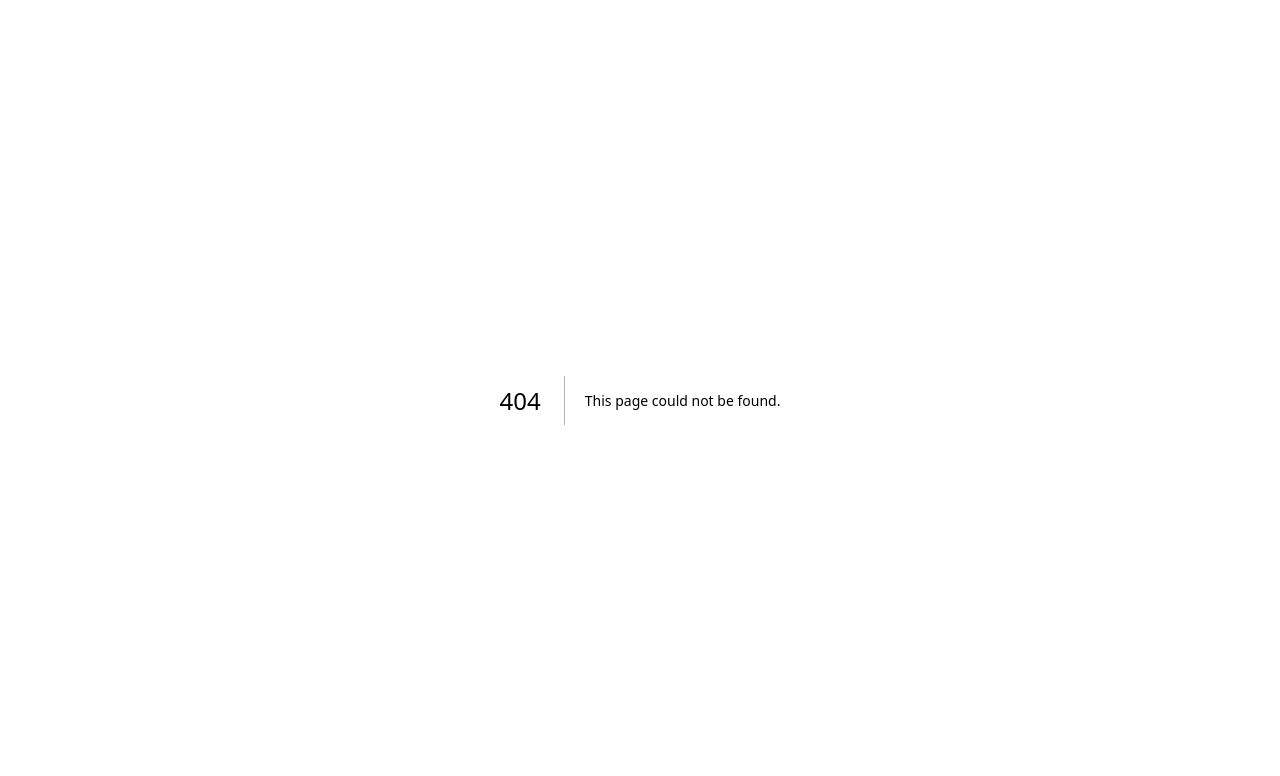
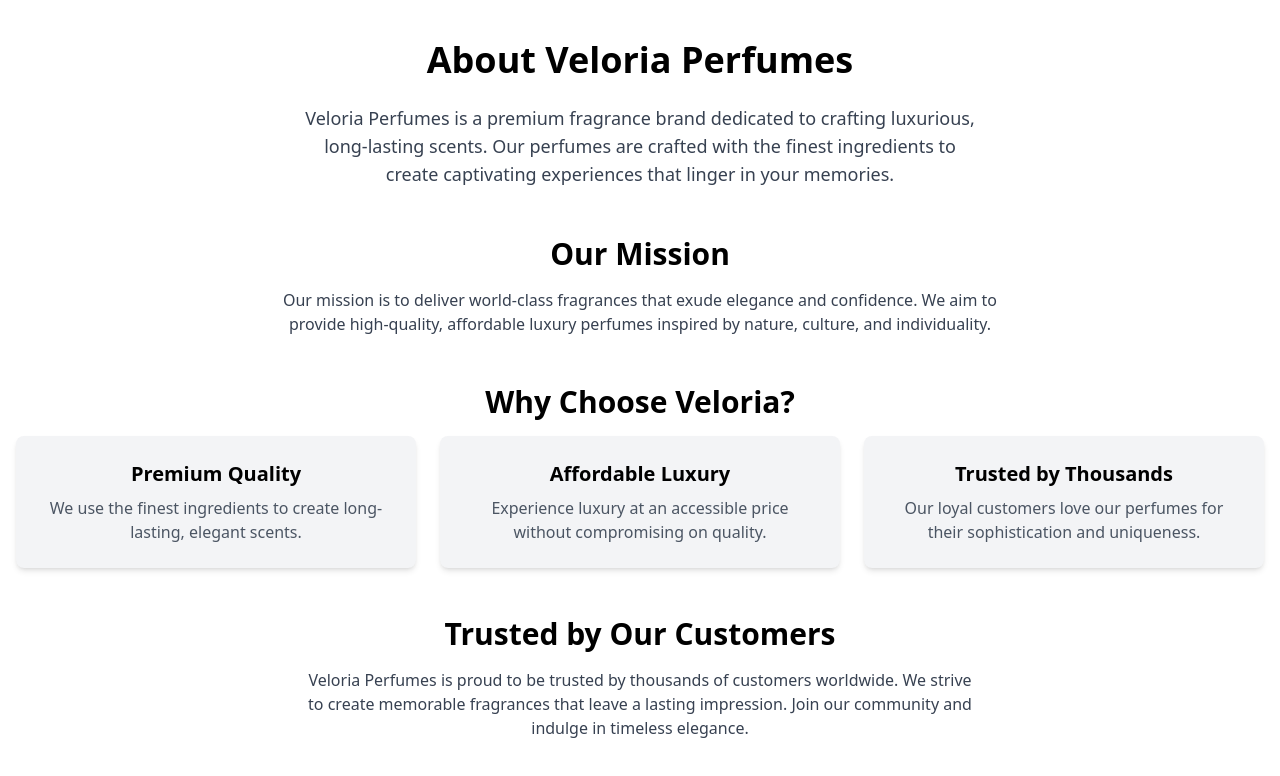
Before and after one commit to CQSTechSolutions/Veloria-Perfume, a Next.js app in the folder veloria-perfume/: page /aboutUs in a window 1280 px wide. Before the commit this address had no page. Shown: the top 776 px of the page. Built offline with nearby package versions, Linux system fonts and the light colour scheme.

Commit message:
Add About Us page and enhance Footer and Navbar with new links

```diff
--- /dev/null
+++ b/veloria-perfume/app/aboutUs/page.js
@@ -0,0 +1,54 @@
+
+"use client";
+
+const AboutUs = () => {
+  return (
+    <div className="container mx-auto py-10 px-4">
+      <h1 className="text-4xl font-bold text-center mb-6">About Veloria Perfumes</h1>
+
+      {/* Company Introduction */}
+      <section className="text-center mb-12">
+        <p className="text-lg text-gray-700 max-w-2xl mx-auto">
+          Veloria Perfumes is a premium fragrance brand dedicated to crafting luxurious, long-lasting scents. Our perfumes are crafted with the finest ingredients to create captivating experiences that linger in your memories.
+        </p>
+      </section>
+
+      {/* Our Mission */}
+      <section className="mb-12">
+        <h2 className="text-3xl font-semibold text-center mb-4">Our Mission</h2>
+        <p className="text-gray-700 text-center max-w-3xl mx-auto">
+          Our mission is to deliver world-class fragrances that exude elegance and confidence. We aim to provide high-quality, affordable luxury perfumes inspired by nature, culture, and individuality.
+        </p>
+      </section>
+
+      {/* Why Choose Us */}
+      <section className="mb-12">
+        <h2 className="text-3xl font-semibold text-center mb-4">Why Choose Veloria?</h2>
+        <div className="grid grid-cols-1 md:grid-cols-3 gap-6 text-center">
+          <div className="p-6 bg-gray-100 rounded-lg shadow-md">
+            <h3 className="text-xl font-semibold mb-2">Premium Quality</h3>
+            <p className="text-gray-600">We use the finest ingredients to create long-lasting, elegant scents.</p>
+          </div>
+          <div className="p-6 bg-gray-100 rounded-lg shadow-md">
+            <h3 className="text-xl font-semibold mb-2">Affordable Luxury</h3>
+            <p className="text-gray-600">Experience luxury at an accessible price without compromising on quality.</p>
+          </div>
+          <div className="p-6 bg-gray-100 rounded-lg shadow-md">
+            <h3 className="text-xl font-semibold mb-2">Trusted by Thousands</h3>
+            <p className="text-gray-600">Our loyal customers love our perfumes for their sophistication and uniqueness.</p>
+          </div>
+        </div>
+      </section>
+
+      {/* Customer Trust */}
+      <section className="text-center">
+        <h2 className="text-3xl font-semibold mb-4">Trusted by Our Customers</h2>
+        <p className="text-gray-700 max-w-2xl mx-auto">
+          Veloria Perfumes is proud to be trusted by thousands of customers worldwide. We strive to create memorable fragrances that leave a lasting impression. Join our community and indulge in timeless elegance.
+        </p>
+      </section>
+    </div>
+  );
+};
+
+export default AboutUs;
--- a/veloria-perfume/app/components/Footer.js
+++ b/veloria-perfume/app/components/Footer.js
@@ -1,7 +1,16 @@
 import Link from 'next/link';
 import { Instagram, Facebook, Twitter, Youtube } from 'lucide-react';
+import ContactUs from '../contactUs/page';
+import AboutUs from '../aboutUs/page';
 
 const Footer = () => {
+  const handleContact = () => {
+    <ContactUs />
+  }
+
+  const handleAboutUs = () => {
+    <AboutUs />
+  }
   return (
     <footer className="bg-gray-900 text-white py-6 mt-10">
       <div className="container mx-auto flex flex-col md:flex-row justify-between items-center px-6">
@@ -14,8 +23,8 @@
         {/* Navigation Links */}
         <div className="flex space-x-6">
           <Link href="/products" className="hover:text-gray-400">Products</Link>
-          <Link href="/about" className="hover:text-gray-400">About Us</Link>
-          <Link href="/contact" className="hover:text-gray-400">Contact</Link>
+          <Link onClick={handleAboutUs} href="/aboutUs" className="hover:text-gray-400">About Us</Link>
+          <Link onClick={handleContact} href="/contactUs" className="hover:text-gray-400">Contact Us</Link>
         </div>
 
         {/* Social Media Icons */}
--- a/veloria-perfume/app/components/Navbar.js
+++ b/veloria-perfume/app/components/Navbar.js
@@ -5,11 +5,32 @@
 import Cart from '../cart/page';
 import Profile from '../profile/page';
 import ContactUs from '../contactUs/page';
+import { useEffect, useState } from 'react';
+import AboutUs from '../aboutUs/page';
 
 const Navbar = () => {
 
+  const [cartCount, setCartCount] = useState(0);
+
+  useEffect(() => {
+    const storedCart = JSON.parse(localStorage.getItem("cart")) || [];
+    setCartCount(storedCart.reduce((acc, item) => acc + item.quantity, 0));
+  }, []);
+
+  useEffect(() => {
+    const handleStorageChange = () => {
+      const updatedCart = JSON.parse(localStorage.getItem("cart")) || [];
+      setCartCount(updatedCart.reduce((acc, item) => acc + item.quantity, 0));
+    };
+    window.addEventListener("storage", handleStorageChange);
+    return () => window.removeEventListener("storage", handleStorageChange);
+  }, []);
+
   const handleProducts = () => {
     <Products />
+  }
+  const handleAboutUs = () => {
+    <AboutUs />
   }
   const handleContact = () => {
     <ContactUs />
@@ -42,10 +63,13 @@
       {/* Navigation Links */}
       <div className="flex items-center gap-6">
         <Link onClick={handleProducts} href="/products" className="text-gray-700 hover:text-gray-900">Products</Link>
+        <Link onClick={handleAboutUs} href="/aboutUs" className="text-gray-700 hover:text-gray-900">About Us</Link>
         <Link onClick={handleContact} href="/contactUs" className="text-gray-700 hover:text-gray-900">Contact Us</Link>
         <Link onClick={handleCart} href="/cart" className="relative">
           <ShoppingCart size={24} className="text-gray-700 hover:text-gray-900" />
-          <span className="absolute -top-2 -right-2 bg-red-500 text-white text-[10px] px-2 py-1 rounded-full">0</span>
+          {cartCount > 0 && (
+            <span className="absolute -top-2 -right-2 bg-red-500 text-white text-xs px-2 py-1 rounded-full">{cartCount}</span>
+          )}
         </Link>
         <Link onClick={handleProfile} href="/profile" className="text-gray-700 hover:text-gray-900">
           <User size={24} />
--- a/veloria-perfume/app/components/ProductCard.js
+++ b/veloria-perfume/app/components/ProductCard.js
@@ -3,6 +3,7 @@
 import Link from "next/link";
 import ProductDetail from "../productDescription/page";
 import { useEffect, useState } from "react";
+import toast from "react-hot-toast";
 
 const ProductCard = ({ product }) => {
 
@@ -16,9 +17,9 @@
   const addToCart = () => {
     const storedCart = JSON.parse(localStorage.getItem("cart")) || [];
     setCart(storedCart);
-    console.log("Product added to cart",cart);
+    // console.log("Product added to cart",cart);
     const updatedCart = [...cart];
-    console.log("Updated Cart",updatedCart);
+    // console.log("Updated Cart",updatedCart);
     const existingProduct = updatedCart.find(item => item.id === product.id);
     if (existingProduct) {
       existingProduct.quantity += 1;
@@ -27,6 +28,9 @@
     }
     setCart(updatedCart);
     localStorage.setItem("cart", JSON.stringify(updatedCart));
+    window.dispatchEvent(new Event("storage"));
+    toast.success(`${product.name} added to cart!`);
+    alert(`${product.name} added to cart!`);
   };
 
   const handleProductDescription = () => {
--- a/veloria-perfume/package.json
+++ b/veloria-perfume/package.json
@@ -18,6 +18,7 @@
     "razorpay": "^2.9.5",
     "react": "^19.0.0",
     "react-dom": "^19.0.0",
+    "react-hot-toast": "^2.5.2",
     "react-toastify": "^11.0.3",
     "swr": "^2.3.0"
   },
```
